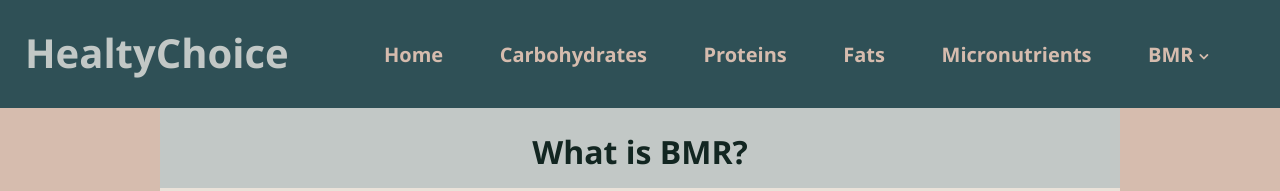
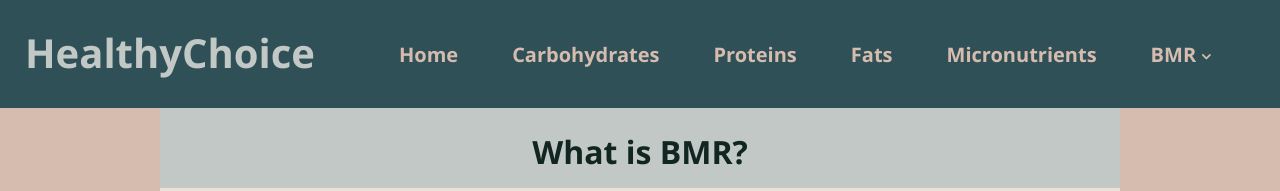
Before and after one commit to aly2705/HealthyChoice, a plain HTML site: page BMR.html in a window 1280 px wide. Shown: the top 191 px of the page. Drawn offline with Linux system fonts and the light colour scheme.

Commit message:
Title correction

```diff
--- a/BMR.html
+++ b/BMR.html
@@ -14,7 +14,7 @@
 
             <header id="outer-menu">
                     <div id="padd">
-                        <div id="one"><a id="siteName" href="index.html">HealtyChoice</a></div>
+                        <div id="one"><a id="siteName" href="index.html">HealthyChoice</a></div>
                         <div id="two">
                             <div id="barsButton">
                                 <button onclick="showBarsContent()" id="bars"><i  class="fa fa-bars"></i></button>
```
Also changed, not shown: BMRcalculator.html (+1 -1 lines), Carbs.html (+1 -1 lines), Fats.html (+1 -1 lines), Micronutrients.html (+1 -1 lines), Proteins.html (+1 -1 lines), index.html (+1 -1 lines).
